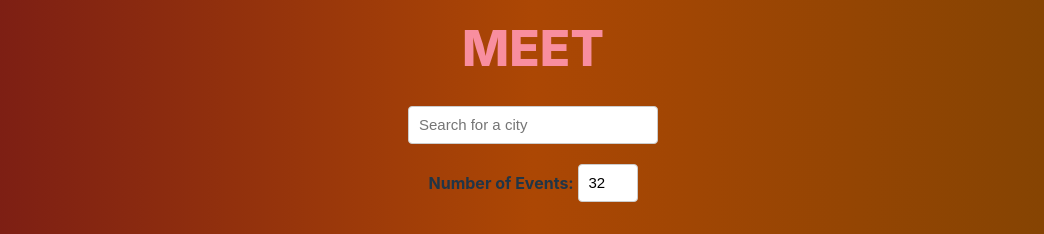
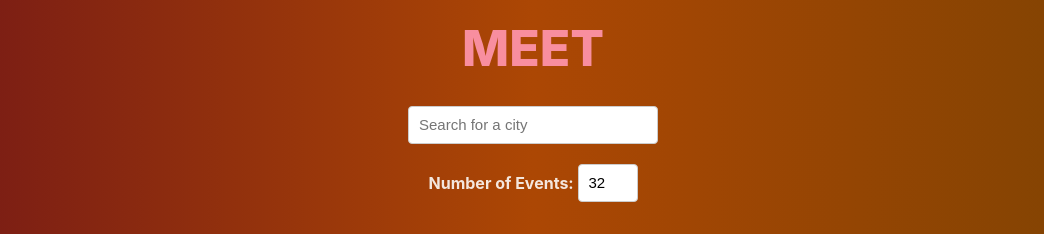
Before and after one commit to tonymcaron/meet, a React (Vite) app: page / in a window 1280 px wide. Shown: the top 234 px of the page, without its empty margins (107-1151 px from the left). Built offline with nearby package versions, Linux system fonts and the light colour scheme; what atatus-spa would draw is missing.

Commit message:
Update App.css and Event.jsx

```diff
--- a/src/App.css
+++ b/src/App.css
@@ -100,7 +100,7 @@ input[type="number"] {
   background-color: #bcdcdb;
 }
 
-.number-of-events {
+label {
   color: #ffffffde;
 }
 
--- a/src/components/Event.jsx
+++ b/src/components/Event.jsx
@@ -18,7 +18,7 @@ const Event = ({ event }) => {
           showDetails ? setShowDetails(false) : setShowDetails(true)
         }}
       >
-        {showDetails ? "Hide Details" : "Show Details"}
+        {showDetails ? "HIDE DETAILS" : "Show Details"}
       </button>
     </li>
   );
```
